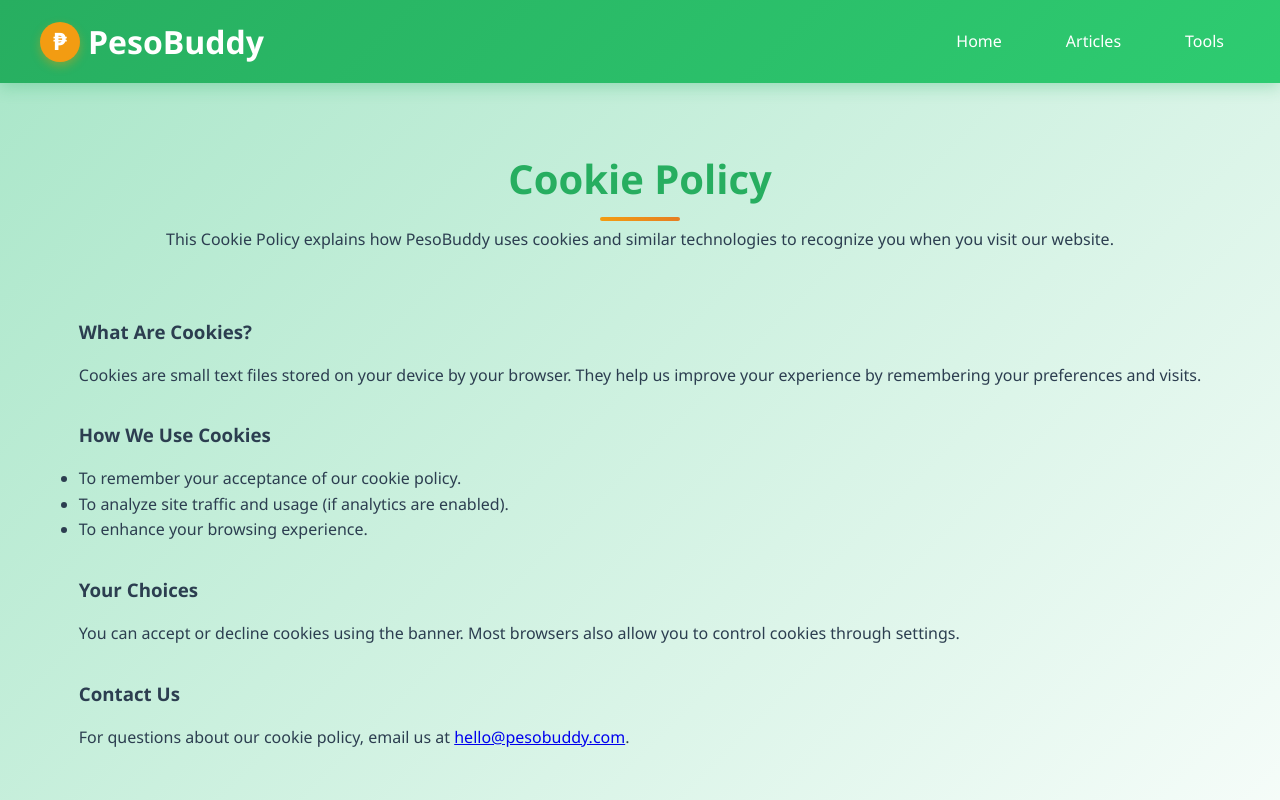
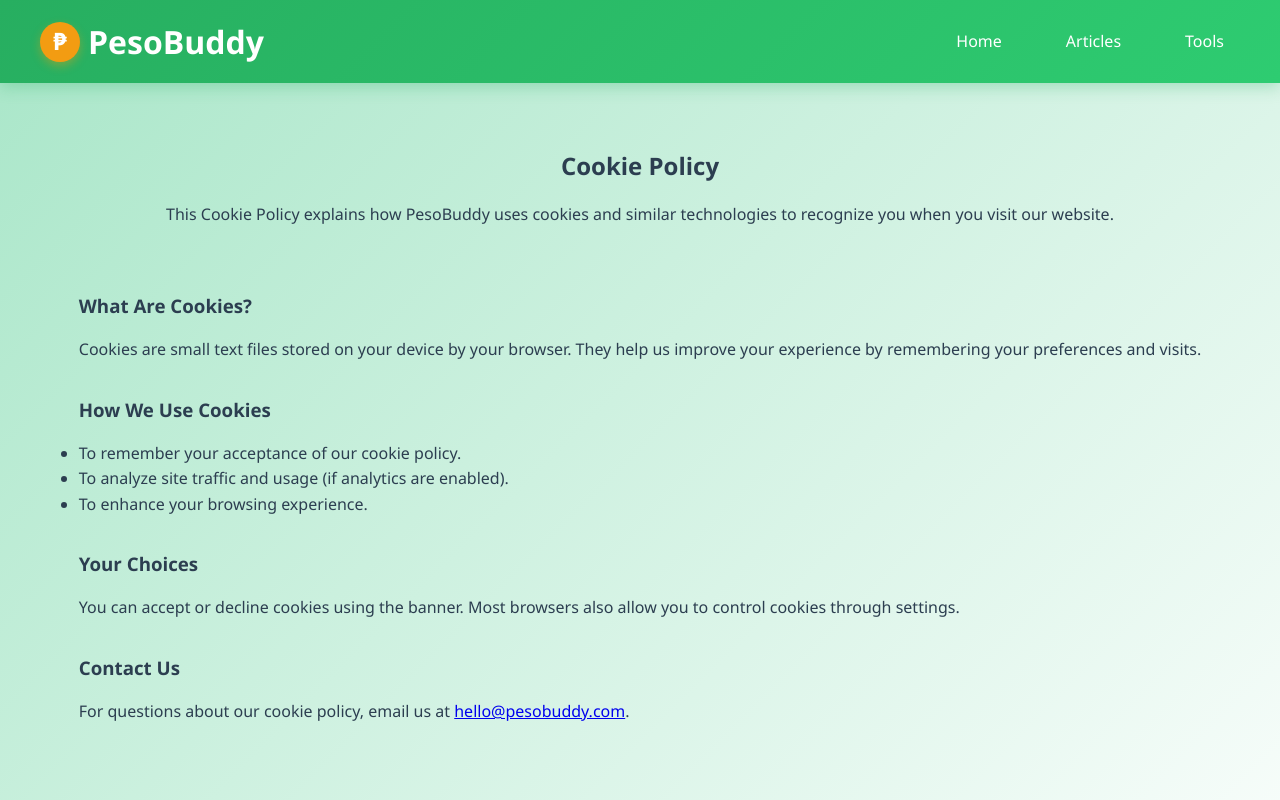
Before and after one commit to JoelTabon/pesobuddy, a plain HTML site: page cookie-policy.html in a window 1280 px wide. Shown: the top 800 px of the page. Drawn offline with Linux system fonts and the light colour scheme; files that its build step writes are made by us from their sources.

Commit message:
added h1

```diff
--- a/cookie-policy.html
+++ b/cookie-policy.html
@@ -3,10 +3,7 @@
   <head>
     <meta charset="UTF-8" />
     <meta name="viewport" content="width=device-width, initial-scale=1.0" />
-    <link
-      rel="canonical"
-      href="https://pesobuddy.com/cookie-policy.html"
-    />
+    <link rel="canonical" href="https://pesobuddy.com/cookie-policy.html" />
     <title>Cookie Policy – PesoBuddy</title>
     <meta
       name="description"
@@ -28,7 +25,7 @@
     </header>
     <main class="container">
       <section class="section-header">
-        <h2>Cookie Policy</h2>
+        <h1>Cookie Policy</h1>
         <p>
           This Cookie Policy explains how PesoBuddy uses cookies and similar
           technologies to recognize you when you visit our website.
```
Also changed, not shown: 1 other file.
